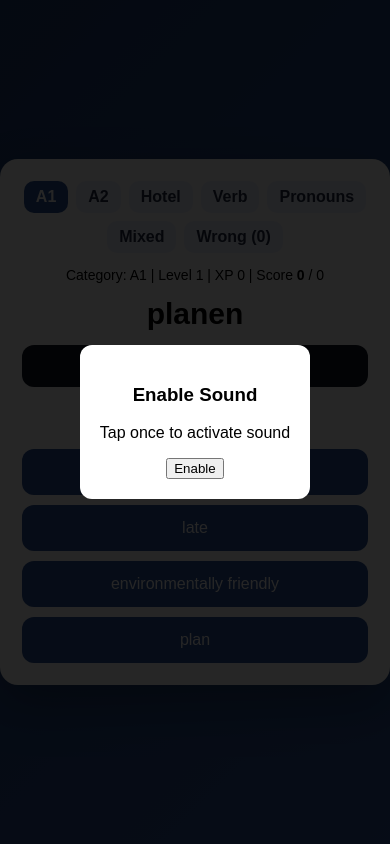
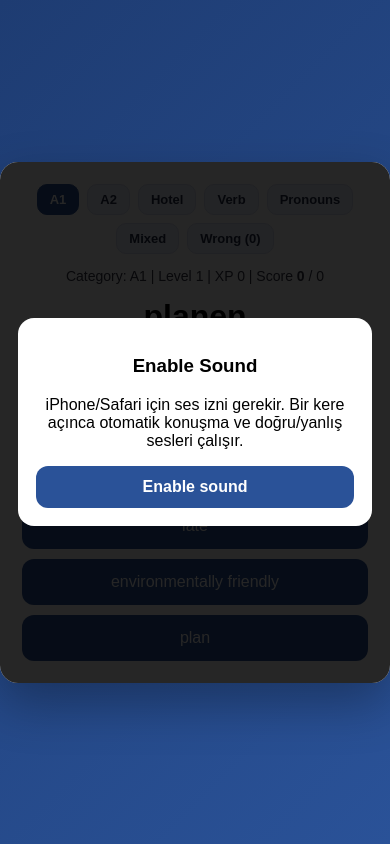
Before and after one commit to fbaykusak7-cyber/deutsch-quiz, a Flask app: page / in a window 390 px wide. Run offline with Flask 3, Linux system fonts and the light colour scheme.

Commit message:
AJAX iphone stable sound + auto german

```diff
--- a/app.py
+++ b/app.py
@@ -1,14 +1,13 @@
-from flask import Flask, render_template, request, session, redirect, url_for
+from flask import Flask, render_template, request, session, jsonify
 import os
 import random
 import math
 import re
 
 app = Flask(__name__)
-app.secret_key = "FINAL_ALL_IN_ONE_2026"
+app.secret_key = "AJAX_FINAL_2026"
 
 BASE = os.path.dirname(os.path.abspath(__file__))
-
 CATEGORIES = ["a1", "a2", "hotel", "verb", "pronouns", "mixed", "wrong"]
 
 def clean_line(line: str) -> str:
@@ -23,7 +22,6 @@ def load_txt(filename: str):
     path = os.path.join(BASE, filename)
     if not os.path.exists(path):
         return words
-
     with open(path, "r", encoding="utf-8", errors="ignore") as f:
         for raw in f:
             line = clean_line(raw)
@@ -41,23 +39,18 @@ A2 = load_txt("a2.txt")
 HOTEL = load_txt("hotel.txt")
 VERB = load_txt("verb.txt")
 PRON = load_txt("pronouns.txt")
-
 ALL = A1 + A2 + HOTEL + VERB + PRON
 
 def init_session():
-    if "level" not in session:
-        session["level"] = "a1"
-    if "xp" not in session:
-        session["xp"] = 0
-    if "score" not in session:
-        session["score"] = 0
-    if "total" not in session:
-        session["total"] = 0
-    if "wrong_words" not in session:
-        session["wrong_words"] = []  # list of dicts {de,en}
+    session.setdefault("level", "a1")
+    session.setdefault("xp", 0)
+    session.setdefault("score", 0)
+    session.setdefault("total", 0)
+    session.setdefault("wrong_words", [])  # list of {de,en}
+    session.setdefault("current_word", "")
+    session.setdefault("correct", "")
 
 def reset_stats_only():
-    # Skor sıfırlansın, ama wrong_words kaybolmasın
     session["xp"] = 0
     session["score"] = 0
     session["total"] = 0
@@ -72,115 +65,148 @@ def get_pool(level: str):
     return ALL  # mixed
 
 def build_options(correct_en: str):
-    # Her zaman 4 şık üretmeye çalışır, yetmezse tekrar/padding yapar (çökme yok).
+    # Always tries to return 4 options without crashing
     wrong_pool = [w["en"] for w in ALL if w["en"] != correct_en]
-    wrong_pool = list(dict.fromkeys(wrong_pool))  # unique preserve order
+    wrong_pool = list(dict.fromkeys(wrong_pool))  # unique
 
     options = [correct_en]
-    need = 3
-
-    if len(wrong_pool) >= need:
-        options += random.sample(wrong_pool, need)
+    if len(wrong_pool) >= 3:
+        options += random.sample(wrong_pool, 3)
     else:
         options += wrong_pool
 
-    # padding
+    # pad to 4
     while len(options) < 4:
         options.append(correct_en)
 
-    # unique shuffle ama 4'ten az kalırsa tekrar pad
-    options = list(dict.fromkeys(options))
-    while len(options) < 4:
-        options.append(correct_en)
+    # ensure length 4
+    options = options[:4]
+    random.shuffle(options)
+    return options
 
-    random.shuffle(options)
-    return options[:4]
-
-def get_question(pool):
-    if not pool:
-        return {"de": "No words", "en": "none"}, ["none", "none", "none", "none"]
-    q = random.choice(pool)
-    options = build_options(q["en"])
-    return q, options
-
-@app.route("/set/<cat>")
-def set_category(cat):
-    init_session()
-    cat = (cat or "").lower()
-    if cat not in CATEGORIES:
-        cat = "a1"
-    session["level"] = cat
-    reset_stats_only()
-    return redirect(url_for("quiz"))
-
-@app.route("/", methods=["GET", "POST"])
-def quiz():
-    init_session()
-
-    feedback = ""  # "", "correct", "wrong"
-
+def pick_question():
     level = session["level"]
     pool = get_pool(level)
 
-    # kategori boşsa mixed'e düş
+    # If chosen category empty -> fallback to mixed
     if not pool:
         session["level"] = "mixed"
-        reset_stats_only()
-        level = "mixed"
-        pool = get_pool(level)
+        pool = get_pool("mixed")
 
-    if request.method == "POST":
-        selected = request.form.get("answer", "")
-        correct = session.get("correct", "")
-        german = session.get("current_word", "")
+    # If wrong empty -> fallback to mixed
+    if session["level"] == "wrong" and not pool:
+        session["level"] = "mixed"
+        pool = get_pool("mixed")
 
-        if selected and correct:
-            session["total"] += 1
-            if selected == correct:
-                session["score"] += 1
-                session["xp"] += 10
-                feedback = "correct"
+    q = random.choice(pool) if pool else {"de": "No words", "en": "none"}
+    options = build_options(q["en"]) if q["en"] != "none" else ["none", "none", "none", "none"]
 
-                # Wrong modundayken doğru yapınca listeden çıkar
-                if level == "wrong":
-                    session["wrong_words"] = [w for w in session["wrong_words"] if w["de"] != german]
-            else:
-                feedback = "wrong"
+    session["current_word"] = q["de"]
+    session["correct"] = q["en"]
 
-                # Yanlış yaptıysa wrong_words'a ekle (tekrar ekleme)
-                already = any(w["de"] == german for w in session["wrong_words"])
-                if not already:
-                    session["wrong_words"].append({"de": german, "en": correct})
+    return q["de"], options
 
-        # Wrong modunda liste boşaldıysa mixed'e düş
-        if level == "wrong" and not session.get("wrong_words", []):
-            session["level"] = "mixed"
-            reset_stats_only()
-            level = "mixed"
-            pool = get_pool(level)
+def payload(feedback: str = ""):
+    level_number = math.floor(session["xp"] / 100) + 1
+    return {
+        "german": session.get("current_word", ""),
+        "options": session.get("options", []),  # will fill below
+        "score": session["score"],
+        "total": session["total"],
+        "xp": session["xp"],
+        "level_number": level_number,
+        "selected_level": session["level"],
+        "wrong_count": len(session.get("wrong_words", [])),
+        "feedback": feedback,  # "", "correct", "wrong"
+    }
 
-    # yeni soru
-    level = session["level"]
-    pool = get_pool(level)
-    q, options = get_question(pool)
-
-    session["correct"] = q["en"]
-    session["current_word"] = q["de"]
-
-    level_number = math.floor(session["xp"] / 100) + 1
-
+@app.route("/", methods=["GET"])
+def home():
+    init_session()
+    # Preload first question for server-render
+    german, options = pick_question()
+    session["options"] = options
     return render_template(
         "index.html",
-        german=q["de"],
+        german=german,
         options=options,
         score=session["score"],
         total=session["total"],
         xp=session["xp"],
-        level_number=level_number,
+        level_number=math.floor(session["xp"] / 100) + 1,
         selected_level=session["level"],
-        feedback=feedback,
-        wrong_count=len(session.get("wrong_words", []))
+        wrong_count=len(session.get("wrong_words", [])),
     )
+
+@app.route("/api/state", methods=["GET"])
+def api_state():
+    init_session()
+    german, options = pick_question()
+    session["options"] = options
+    data = payload("")
+    data["german"] = german
+    data["options"] = options
+    return jsonify(data)
+
+@app.route("/api/set_category", methods=["POST"])
+def api_set_category():
+    init_session()
+    body = request.get_json(silent=True) or {}
+    cat = (body.get("category") or "").lower()
+    if cat not in CATEGORIES:
+        cat = "a1"
+
+    session["level"] = cat
+    reset_stats_only()
+
+    german, options = pick_question()
+    session["options"] = options
+
+    data = payload("")
+    data["german"] = german
+    data["options"] = options
+    return jsonify(data)
+
+@app.route("/api/answer", methods=["POST"])
+def api_answer():
+    init_session()
+    body = request.get_json(silent=True) or {}
+    selected = body.get("answer", "")
+    correct = session.get("correct", "")
+    german = session.get("current_word", "")
+    level = session["level"]
+
+    feedback = ""
+
+    if selected and correct:
+        session["total"] += 1
+        if selected == correct:
+            session["score"] += 1
+            session["xp"] += 10
+            feedback = "correct"
+
+            # If in wrong mode, remove when solved
+            if level == "wrong":
+                session["wrong_words"] = [w for w in session["wrong_words"] if w["de"] != german]
+        else:
+            feedback = "wrong"
+            # add to wrong list if not exists
+            if not any(w["de"] == german for w in session["wrong_words"]):
+                session["wrong_words"].append({"de": german, "en": correct})
+
+    # If wrong list emptied, fallback to mixed
+    if session["level"] == "wrong" and len(session.get("wrong_words", [])) == 0:
+        session["level"] = "mixed"
+        reset_stats_only()
+
+    # Next question immediately (NO PAGE RELOAD)
+    german_next, options_next = pick_question()
+    session["options"] = options_next
+
+    data = payload(feedback)
+    data["german"] = german_next
+    data["options"] = options_next
+    return jsonify(data)
 
 if __name__ == "__main__":
     port = int(os.environ.get("PORT", 10000))
--- a/templates/index.html
+++ b/templates/index.html
@@ -1,15 +1,15 @@
 <!DOCTYPE html>
 <html>
 <head>
-<meta charset="UTF-8">
-<meta name="viewport" content="width=device-width, initial-scale=1.0">
+<meta charset="UTF-8" />
+<meta name="viewport" content="width=device-width, initial-scale=1.0" />
 <title>Deutsch Quiz</title>
 
 <style>
   body{
     margin:0;
-  font-family:Arial;
-  background:linear-gradient(135deg,#1e3c72,#2a5298);
+    font-family: Arial, sans-serif;
+    background: linear-gradient(135deg,#1e3c72,#2a5298);
     display:flex;
     justify-content:center;
     align-items:center;
@@ -21,9 +21,20 @@ body{
     max-width:900px;
     padding:22px;
     border-radius:18px;
+    box-shadow:0 20px 50px rgba(0,0,0,0.30);
     text-align:center;
-  box-shadow:0 20px 50px rgba(0,0,0,0.30);
+    position:relative;
+    overflow:hidden;
   }
+  @media(min-width:900px){
+    .card{ padding:40px; }
+    #word{ font-size:40px; }
+  }
+  @media(max-width:450px){
+    #word{ font-size:26px; }
+    .cat{ font-size:13px; padding:6px 10px; }
+  }
+
   .catbar{
     display:flex;
     flex-wrap:wrap;
@@ -38,32 +49,37 @@ body{
     background:#eef2ff;
     color:#1f2a44;
     font-weight:700;
+    border:1px solid #d8def0;
+    cursor:pointer;
   }
   .cat.active{
     background:#2a5298;
     color:#fff;
+    border-color:#2a5298;
   }
+
   .stats{
     font-size:14px;
+    color:#334;
     margin-bottom:10px;
   }
   .score{
     display:inline-block;
     font-weight:800;
   }
-.bounce{
-  animation:bounce 0.35s;
-}
+  .bounce{ animation:bounce 0.35s; }
   @keyframes bounce{
     0%{transform:scale(1);}
-  50%{transform:scale(1.4);}
+    50%{transform:scale(1.45);}
     100%{transform:scale(1);}
   }
+
   #word{
-  margin:14px 0;
-  font-size:30px;
+    margin:14px 0 10px 0;
+    font-size:32px;
     font-weight:900;
   }
+
   .listen{
     width:100%;
     padding:12px;
@@ -75,6 +91,11 @@ body{
     cursor:pointer;
     margin-bottom:10px;
   }
+
+  .answers{
+    margin-top:6px;
+  }
+
   .answer{
     width:100%;
     padding:14px;
@@ -86,52 +107,69 @@ body{
     font-size:16px;
     cursor:pointer;
   }
+  .answer:active{ transform:scale(0.98); }
+
   .feedback{
     height:26px;
     font-weight:900;
     font-size:18px;
-  margin:8px 0;
+    margin:8px 0 2px 0;
   }
   .correct{ color:#16a34a; }
   .wrong{ color:#dc2626; }
 
-.overlay{
-  position:fixed;
+  /* iPhone sound gate */
+  .gate{
+    position:absolute;
     inset:0;
     background:rgba(0,0,0,0.85);
-  display:flex;
+    display:none;
+    align-items:center;
     justify-content:center;
-  align-items:center;
+    padding:18px;
     z-index:9999;
   }
-.overlay-box{
-  background:white;
-  padding:20px;
+  .gate.show{ display:flex; }
+  .gatebox{
+    background:#fff;
+    border-radius:16px;
+    padding:18px;
+    max-width:520px;
+    width:100%;
+    text-align:center;
+  }
+  .gatebtn{
+    width:100%;
+    padding:12px;
+    border:none;
     border-radius:12px;
-  text-align:center;
+    background:#2a5298;
+    color:#fff;
+    font-size:16px;
+    font-weight:800;
+    cursor:pointer;
   }
 </style>
 </head>
 
 <body>
-
 <div class="card">
 
-<div class="catbar">
-<a class="cat {% if selected_level=='a1' %}active{% endif %}" href="/set/a1">A1</a>
-<a class="cat {% if selected_level=='a2' %}active{% endif %}" href="/set/a2">A2</a>
-<a class="cat {% if selected_level=='hotel' %}active{% endif %}" href="/set/hotel">Hotel</a>
-<a class="cat {% if selected_level=='verb' %}active{% endif %}" href="/set/verb">Verb</a>
-<a class="cat {% if selected_level=='pronouns' %}active{% endif %}" href="/set/pronouns">Pronouns</a>
-<a class="cat {% if selected_level=='mixed' %}active{% endif %}" href="/set/mixed">Mixed</a>
-<a class="cat {% if selected_level=='wrong' %}active{% endif %}" href="/set/wrong">Wrong ({{wrong_count}})</a>
+  <div class="catbar" id="catbar">
+    <span class="cat" data-cat="a1">A1</span>
+    <span class="cat" data-cat="a2">A2</span>
+    <span class="cat" data-cat="hotel">Hotel</span>
+    <span class="cat" data-cat="verb">Verb</span>
+    <span class="cat" data-cat="pronouns">Pronouns</span>
+    <span class="cat" data-cat="mixed">Mixed</span>
+    <span class="cat" data-cat="wrong" id="wrongTab">Wrong (0)</span>
   </div>
 
   <div class="stats">
-Category: {{selected_level.upper()}} |
-Level {{level_number}} |
-XP {{xp}} |
-Score <span id="scoreValue" class="score">{{score}}</span> / {{total}}
+    Category: <span id="catName">{{selected_level|upper}}</span> |
+    Level <span id="levelNum">{{level_number}}</span> |
+    XP <span id="xpVal">{{xp}}</span> |
+    Score <span id="scoreValue" class="score">{{score}}</span> / <span id="totalValue">{{total}}</span>
   </div>
 
   <div id="word">{{german}}</div>
@@ -140,109 +178,229 @@ Score <span id="scoreValue" class="score">{{score}}</span> / {{total}}
 
   <div id="fb" class="feedback"></div>
 
-<form method="post">
+  <div class="answers" id="answers">
     {% for o in options %}
-<button class="answer" type="submit" name="answer" value="{{o}}">{{o}}</button>
+      <button class="answer" data-answer="{{o}}">{{o}}</button>
     {% endfor %}
-</form>
+  </div>
+
+  <div id="gate" class="gate">
+    <div class="gatebox">
+      <h3>Enable Sound</h3>
+      <p>iPhone/Safari için ses izni gerekir. Bir kere açınca otomatik konuşma ve doğru/yanlış sesleri çalışır.</p>
+      <button class="gatebtn" id="enableBtn">Enable sound</button>
+    </div>
+  </div>
 
 </div>
 
-<div id="overlay" class="overlay">
-  <div class="overlay-box">
-    <h3>Enable Sound</h3>
-    <p>Tap once to activate sound</p>
-    <button onclick="enableSound()">Enable</button>
-  </div>
-</div>
+<script>
+/* =========================
+   iPhone SOUND UNLOCK (1 tap)
+   ========================= */
+let soundEnabled = localStorage.getItem("soundEnabled") === "1";
+const gate = document.getElementById("gate");
+const enableBtn = document.getElementById("enableBtn");
 
-<script>
+function unlockAudio(){
+  try{
+    const ctx = new (window.AudioContext || window.webkitAudioContext)();
+    ctx.resume();
+    const o = ctx.createOscillator();
+    const g = ctx.createGain();
+    g.gain.value = 0;
+    o.connect(g); g.connect(ctx.destination);
+    o.start(); o.stop(ctx.currentTime + 0.01);
+  }catch(e){}
+}
 
-let soundEnabled = false;
-let bestVoice = null;
-
-/* FORCE overlay always first */
 function enableSound(){
   soundEnabled = true;
   localStorage.setItem("soundEnabled","1");
-  document.getElementById("overlay").style.display="none";
+  gate.classList.remove("show");
+  unlockAudio();
   autoSpeak();
 }
 
-if(localStorage.getItem("soundEnabled")==="1"){
-  soundEnabled=true;
-  document.getElementById("overlay").style.display="none";
+if(!soundEnabled){
+  gate.classList.add("show");
 }
+enableBtn.addEventListener("click", (e)=>{ e.preventDefault(); enableSound(); });
 
-/* PICK BEST GERMAN VOICE */
-function pickVoice(){
+/* =========================
+   Best German Voice
+   ========================= */
+let bestVoice = null;
+
+function pickBestVoice(){
+  if(!('speechSynthesis' in window)) return;
   const voices = speechSynthesis.getVoices();
+  if(!voices || !voices.length) return;
+
   bestVoice =
-    voices.find(v => v.lang && v.lang.startsWith("de") && /siri|google|premium|enhanced|natural/i.test(v.name))
-    ||
-    voices.find(v => v.lang && v.lang.startsWith("de"))
-    ||
+    voices.find(v => (v.lang||"").toLowerCase().startsWith("de") && /premium|enhanced|google|natural/i.test(v.name||"")) ||
+    voices.find(v => (v.lang||"").toLowerCase().startsWith("de") && /siri|anna|markus|helena/i.test(v.name||"")) ||
+    voices.find(v => (v.lang||"").toLowerCase().startsWith("de")) ||
     null;
 }
 
-speechSynthesis.onvoiceschanged = pickVoice;
-pickVoice();
+if('speechSynthesis' in window){
+  pickBestVoice();
+  speechSynthesis.onvoiceschanged = pickBestVoice;
+  // iOS triggers
+  speechSynthesis.getVoices();
+}
 
-/* SPEAK */
 function speakGerman(text){
   if(!soundEnabled) return;
+  if(!('speechSynthesis' in window)) return;
+
+  pickBestVoice();
   speechSynthesis.cancel();
+
   const u = new SpeechSynthesisUtterance(text);
-  u.lang="de-DE";
-  u.rate=0.9;
-  if(bestVoice) u.voice=bestVoice;
+  u.lang = "de-DE";
+  u.rate = 0.9;
+  if(bestVoice) u.voice = bestVoice;
+
   speechSynthesis.speak(u);
 }
 
 function autoSpeak(){
-  setTimeout(()=>speakGerman(document.getElementById("word").innerText),200);
+  if(!soundEnabled) return;
+  const w = document.getElementById("word").innerText;
+  setTimeout(()=>speakGerman(w), 150);
 }
 
-/* CORRECT WRONG SOUND (MP3 GUARANTEED) */
+/* =========================
+   Correct / Wrong sound (stable)
+   ========================= */
 function playCorrect(){
   if(!soundEnabled) return;
-  new Audio("https://www.soundjay.com/buttons/sounds/button-3.mp3").play();
+  try{
+    const a = new Audio("https://www.soundjay.com/buttons/sounds/button-3.mp3");
+    a.play().catch(()=>{});
+  }catch(e){}
 }
 function playWrong(){
   if(!soundEnabled) return;
-  new Audio("https://www.soundjay.com/buttons/sounds/button-10.mp3").play();
+  try{
+    const a = new Audio("https://www.soundjay.com/buttons/sounds/button-10.mp3");
+    a.play().catch(()=>{});
+  }catch(e){}
 }
 
-/* FEEDBACK */
-window.onload=function(){
-
-  if(soundEnabled){
-    autoSpeak();
+/* =========================
+   UI helpers
+   ========================= */
+function setFeedback(type){
+  const fb = document.getElementById("fb");
+  if(type === "correct"){
+    fb.textContent = "Correct";
+    fb.className = "feedback correct";
+    playCorrect();
+    const scoreEl = document.getElementById("scoreValue");
+    scoreEl.classList.add("bounce");
+    setTimeout(()=>scoreEl.classList.remove("bounce"), 400);
+  } else if(type === "wrong"){
+    fb.textContent = "Wrong";
+    fb.className = "feedback wrong";
+    playWrong();
+  } else {
+    fb.textContent = "";
+    fb.className = "feedback";
+  }
 }
 
-  const fb="{{feedback}}";
-  const fbEl=document.getElementById("fb");
-
-  if(fb==="correct"){
-    fbEl.textContent="Correct";
-    fbEl.className="feedback correct";
-    playCorrect();
-    const scoreEl=document.getElementById("scoreValue");
-    scoreEl.classList.add("bounce");
-    setTimeout(()=>scoreEl.classList.remove("bounce"),400);
+function renderOptions(options){
+  const wrap = document.getElementById("answers");
+  wrap.innerHTML = "";
+  options.forEach(opt=>{
+    const b = document.createElement("button");
+    b.className = "answer";
+    b.dataset.answer = opt;
+    b.textContent = opt;
+    b.addEventListener("click", onAnswerClick);
+    wrap.appendChild(b);
+  });
 }
 
-  if(fb==="wrong"){
-    fbEl.textContent="Wrong";
-    fbEl.className="feedback wrong";
-    playWrong();
+function setActiveCategory(cat){
+  document.querySelectorAll(".cat").forEach(x=>{
+    x.classList.toggle("active", x.dataset.cat === cat);
+  });
 }
 
-};
+/* =========================
+   API calls (NO reload)
+   ========================= */
+async function apiPost(url, data){
+  const r = await fetch(url, {
+    method:"POST",
+    headers:{ "Content-Type":"application/json" },
+    body: JSON.stringify(data || {})
+  });
+  return await r.json();
+}
 
-document.getElementById("listenBtn").addEventListener("click",autoSpeak);
+async function refreshState(){
+  const r = await fetch("/api/state");
+  const data = await r.json();
+  applyState(data, "");
+}
 
+function applyState(data, overrideFeedback){
+  document.getElementById("word").textContent = data.german;
+  document.getElementById("scoreValue").textContent = data.score;
+  document.getElementById("totalValue").textContent = data.total;
+  document.getElementById("xpVal").textContent = data.xp;
+  document.getElementById("levelNum").textContent = data.level_number;
+  document.getElementById("catName").textContent = (data.selected_level || "").toUpperCase();
+  document.getElementById("wrongTab").textContent = "Wrong (" + (data.wrong_count || 0) + ")";
+  setActiveCategory(data.selected_level || "a1");
+  renderOptions(data.options || []);
+  setFeedback(overrideFeedback || data.feedback || "");
+  autoSpeak(); // <-- otomatik okuma (iPhone: enable sonrası %100)
+}
+
+/* =========================
+   Events
+   ========================= */
+async function onAnswerClick(e){
+  e.preventDefault();
+  if(!soundEnabled){
+    gate.classList.add("show");
+    return;
+  }
+  unlockAudio();
+  const ans = e.currentTarget.dataset.answer;
+  const data = await apiPost("/api/answer", { answer: ans });
+  applyState(data, data.feedback);
+}
+
+document.querySelectorAll(".answer").forEach(b=>b.addEventListener("click", onAnswerClick));
+
+document.getElementById("listenBtn").addEventListener("click", ()=>{
+  if(!soundEnabled){
+    gate.classList.add("show");
+    return;
+  }
+  unlockAudio();
+  autoSpeak();
+});
+
+document.querySelectorAll(".cat").forEach(tab=>{
+  tab.addEventListener("click", async ()=>{
+    const cat = tab.dataset.cat;
+    const data = await apiPost("/api/set_category", { category: cat });
+    applyState(data, "");
+  });
+});
+
+window.addEventListener("load", ()=>{
+  // ensure we are synced + auto speak if enabled
+  refreshState();
+});
 </script>
-
 </body>
 </html>
```
Lines whose indentation alone changed are shown as unchanged.
